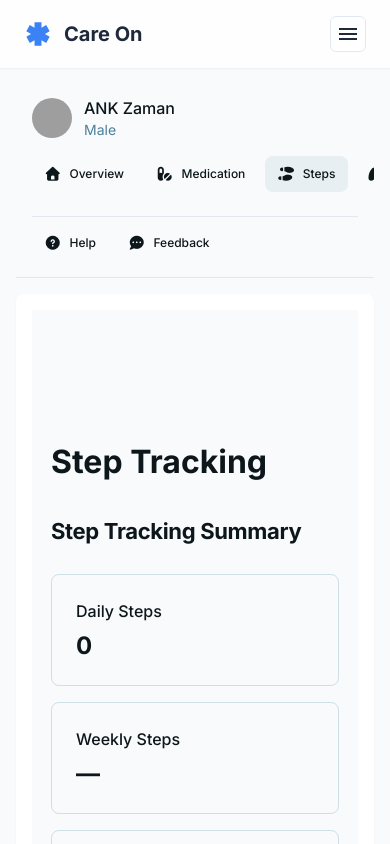
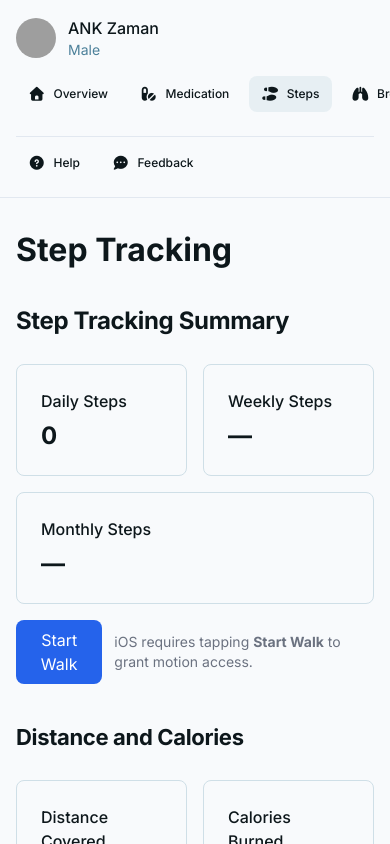
Before and after one commit to sreehari-v/capstone-group6, a React (Vite) app in the folder frontend/: page /dashboard/steps in a window 390 px wide. Shown: the top 844 px of the page. Built offline with nearby package versions, Linux system fonts and the light colour scheme; grey boxes are pictures that could not be loaded.

Commit message:
Mobile Menu Update

```diff
--- a/frontend/src/layouts/AppLayout.jsx
+++ b/frontend/src/layouts/AppLayout.jsx
@@ -6,7 +6,7 @@ import { Outlet } from "react-router";
 function AppLayout() {
   return (
     <>
-      <MainNavBar />
+      {/* <MainNavBar /> */}
       <div style={{ paddingTop: "60px" }}>
         <Outlet />
       </div>
--- a/frontend/src/layouts/DashboardLayout.jsx
+++ b/frontend/src/layouts/DashboardLayout.jsx
@@ -8,23 +8,23 @@ function DashboardLayout() {
   return (
     <div className="min-h-screen bg-background-light">
       {/* Top fixed main navbar */}
-      <MainNavBar />
+      {/* <MainNavBar /> */}
 
       {/* Content below navbar */}
-      <div className="pt-20 px-4 md:px-8 pb-6">
+      {/* <div className="pt-20 px-4 md:px-8 pb-6"> */}
         <div className="flex flex-col md:flex-row gap-4 md:gap-6">
           {/* Sidebar nav (DashNav) */}
           <DashNav />
 
           {/* Main dashboard container */}
           <main className="flex-1 min-w-0">
-            <div className="bg-white rounded-lg shadow-sm p-4 md:p-6 min-h-[60vh]">
+            <div>
               <Outlet />
             </div>
           </main>
         </div>
       </div>
-    </div>
+    // </div>
   );
 }
 
--- a/frontend/src/pages/Medication.jsx
+++ b/frontend/src/pages/Medication.jsx
@@ -111,9 +111,21 @@ const Medication = () => {
 
   return (
     <div className="layout-content-container flex flex-col max-w-[960px] w-full flex-1 overflow-y-auto">
-      <h2 className="text-[22px] font-bold px-4 pb-3 pt-5">
-        {editId ? "Edit Medicine" : "Add Medicine"}
-      </h2>
+      {/* <h2 className="text-[22px] font-bold px-4 pb-3 pt-5"> */}
+      {/* <p className="text-[#0d171b] tracking-light text-[32px] font-bold leading-tight min-w-72"> */}
+        {/* {editId ? "Edit Medicine" : "Add Medicine"}</p> */}
+      {/* </h2> */}
+      <div className="flex flex-wrap justify-between gap-3 p-4">
+        <p className="text-[#0d171b] tracking-light text-[32px] font-bold leading-tight min-w-72">
+          Medication
+        </p>
+      </div>
+
+      <div className="flex flex-wrap justify-between gap-3 p-4">
+        <p className="text-[#0d171b] tracking-light text-[24px] font-bold leading-tight min-w-72">
+          {editId ? "Edit Medicine" : "Add Medicine"}
+        </p>
+      </div>
 
       <form onSubmit={handleSubmit}>
         <div className="flex flex-wrap gap-4 px-4 py-3 max-w-[480px]">
--- a/frontend/src/pages/StepTracking.jsx
+++ b/frontend/src/pages/StepTracking.jsx
@@ -14,9 +14,9 @@ const StepTracking = () => {
   }, [steps]);
 
   return (
-    <main className="relative flex min-h-screen w-full flex-col bg-slate-50 overflow-x-hidden pt-24 md:pt-28">
+    <main className="relative flex min-h-screen w-full flex-col bg-slate-50">
       <div className="layout-container flex h-full grow flex-col" style={{ fontFamily: 'Inter, "Noto Sans", sans-serif' }}>
-        <div className="gap-1 px-6 flex flex-1 justify-center py-5">
+        <div>
           {/* <div className="layout-content-container flex flex-col w-80">
             <div className="flex h-full min-h-[700px] flex-col justify-between bg-slate-50 p-4">
               <div className="w-80 min-h-[700px]" />
@@ -30,7 +30,7 @@ const StepTracking = () => {
               </h1>
             </div>
 
-            <h2 className="text-[#0d171b] text-[22px] font-bold leading-tight tracking-[-0.015em] px-4 pb-3 pt-5 scroll-mt-28">
+            <h2 className="text-[#0d171b] text-[24px] font-bold leading-tight tracking-[-0.015em] px-4 pb-3 pt-5 scroll-mt-28">
               Step Tracking Summary
             </h2>
 
```
